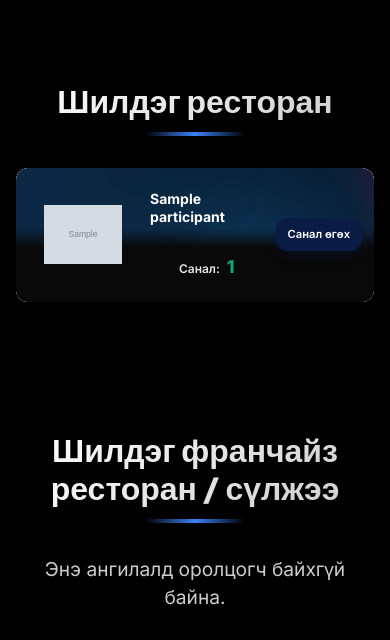
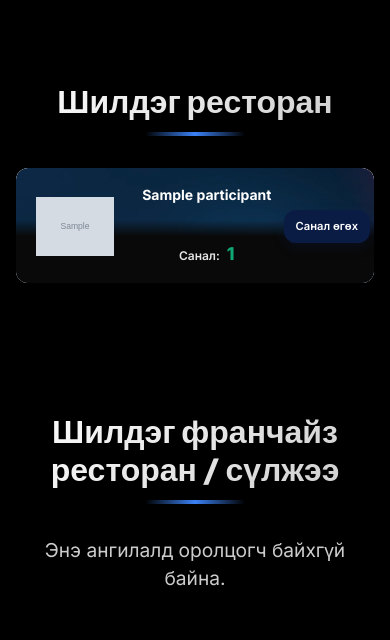
Before and after one commit to Munkhtsolmon2222/mra-web, a PHP site: page /voting.php in a window 390 px wide. Shown: the part 509-1149 px from the top of the page. Run offline with PHP 8.4, Linux system fonts and the light colour scheme; data comes from the database, SQL or seed files in the repository; tables that the repository leaves empty hold one stand-in row (values such as "Sample post"); grey boxes marked "Sample" are stand-in pictures; data that the repository does not hold is empty; some libraries are stand-ins or nearby versions; grey boxes are pictures that could not be loaded.

Commit message:
mobile card

```diff
--- a/public_html/voting.php
+++ b/public_html/voting.php
@@ -447,8 +447,8 @@
         @media (max-width: 768px) {
             .participant-card {
                 min-height: auto;
-                height: auto;
-                padding: 0.75rem;
+                height: 115px;
+                padding: 0.25rem;
                 display: grid;
                 grid-template-columns: 110px 1fr auto;
                 grid-template-rows: auto auto;
@@ -685,7 +685,7 @@
                 font-size: 0.875rem;
                 margin-bottom: 0.25rem;
                 min-height: auto;
-                justify-content: flex-start;
+                justify-content: center;
                 text-align: left;
             }
         }
```
